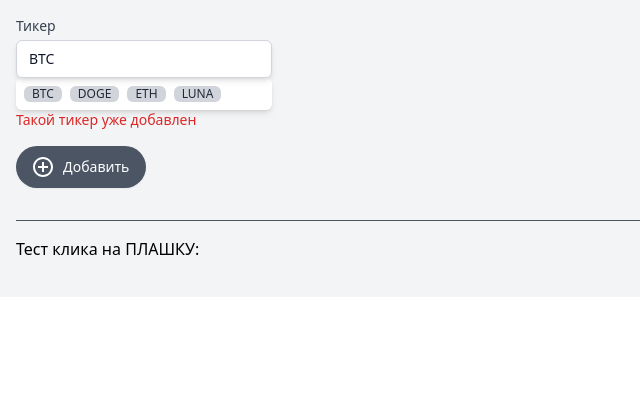
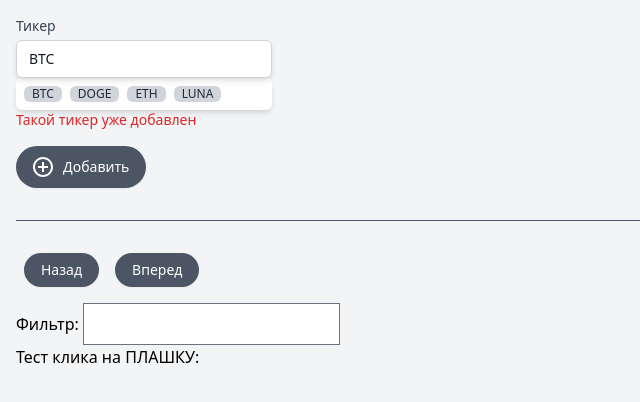
Before and after one commit to trenersambo/3_JS_VUE, a Vue app in the folder app6-crypt/: page / in a window 1280 px wide. Shown: the top 402 px of the page, without its empty margins (0-640 px from the left). Built offline with nearby package versions, Linux system fonts and the light colour scheme.

Commit message:
Кнопки Вперед/Назад/Фильтр

```diff
--- a/app6-crypt/src/App.vue
+++ b/app6-crypt/src/App.vue
@@ -80,6 +80,24 @@
     </section>
 
       <hr class="w-full border-t border-gray-600 my-4" />
+  <div>
+    <button
+    class="my-4 mx-2 inline-flex items-center py-2 px-4 border border-transparent
+        shadow-sm text-sm leading-4 font-medium rounded-full text-white bg-gray-600
+        hover:bg-gray-700 transition-colors duration-300 focus:outline-none
+        focus:ring-2 focus:ring-offset-2 focus:ring-gray-500"
+    >Назад</button>
+
+    <button
+    class="my-4 mx-2 inline-flex items-center py-2 px-4 border border-transparent
+        shadow-sm text-sm leading-4 font-medium rounded-full text-white bg-gray-600
+        hover:bg-gray-700 transition-colors duration-300 focus:outline-none
+        focus:ring-2 focus:ring-offset-2 focus:ring-gray-500"
+    >Вперед</button>
+
+    <div>Фильтр: <input /> </div>
+  </div>
+
             Тест клика на ПЛАШКУ:{{sel}}
       <dl class="mt-5 grid grid-cols-1 gap-5 sm:grid-cols-3">
 
```
